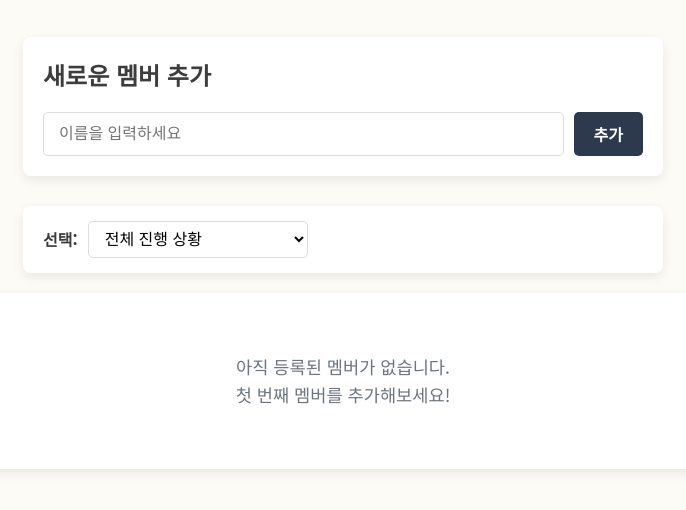
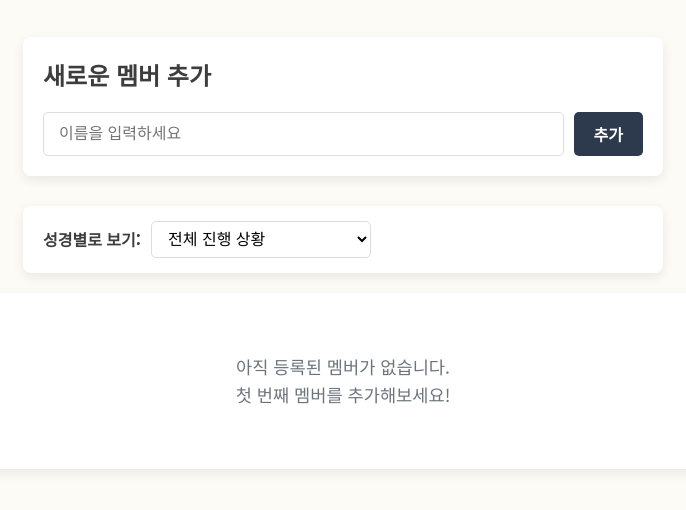
Before and after one commit to tokyogoa/bibletracker, a plain HTML site: page index.html in a window 1280 px wide. Shown: the part 144-654 px from the top of the page, without its empty margins (297-983 px from the left). Drawn offline with Linux system fonts and the light colour scheme.

Commit message:
Update index.html
updated menu name

```diff
--- a/index.html
+++ b/index.html
@@ -26,7 +26,7 @@
         </section>
 
         <section class="filter-section">
-            <label for="view-filter">선택:</label>
+            <label for="view-filter">성경별로 보기:</label>
             <select id="view-filter">
                 <!-- 옵션이 동적으로 추가됩니다 -->
             </select>
```
